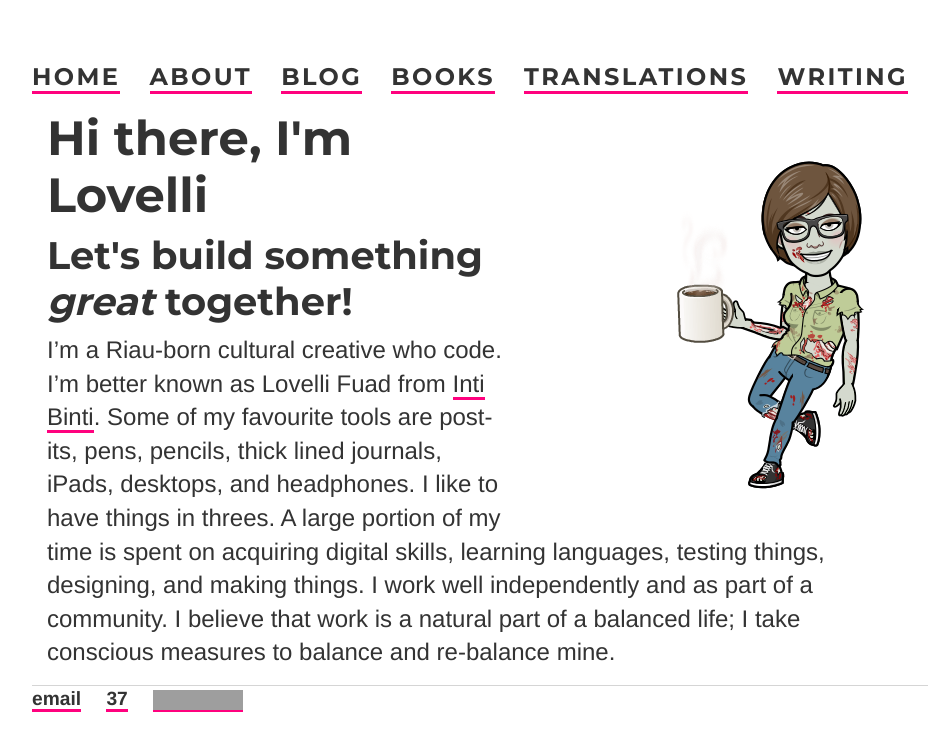
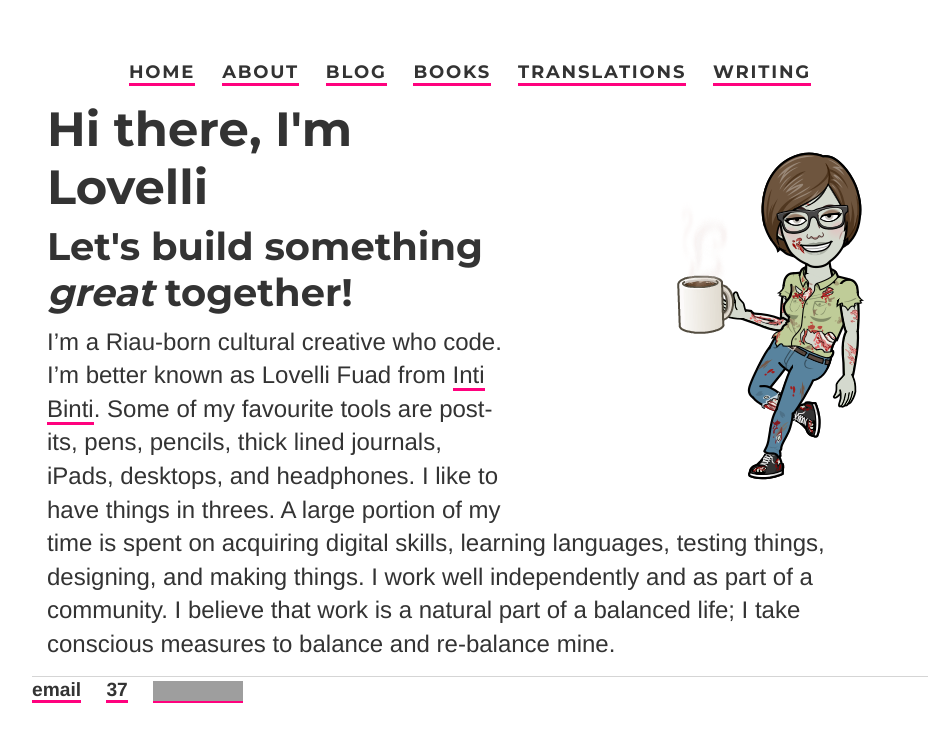
Before and after one commit to ariesti/ariesti.github.io, a Jekyll site: the page built from index.html, in a window 1280 px wide. Shown: the top 751 px of the page, without its empty margins (160-1099 px from the left). Built offline with Jekyll 4.4.1, drawn with Linux system fonts in a browser that asks for light colours; grey boxes are pictures that could not be loaded.

Commit message:
Update main.css

```diff
--- a/css/main.css
+++ b/css/main.css
@@ -1,6 +1,6 @@
 /* Head */
 header {font-family: Montserrat, sans-serif; letter-spacing: .15em; text-transform: uppercase; font-weight: lighter;
-  text-align: center;}
+        font-size: 12px; text-align: center;}
 
 /* Body */
 body { font-family: Helvetica Neue, sans-serif; margin: 60px auto; width: 70%; color: #333; overflow: auto; }
```
